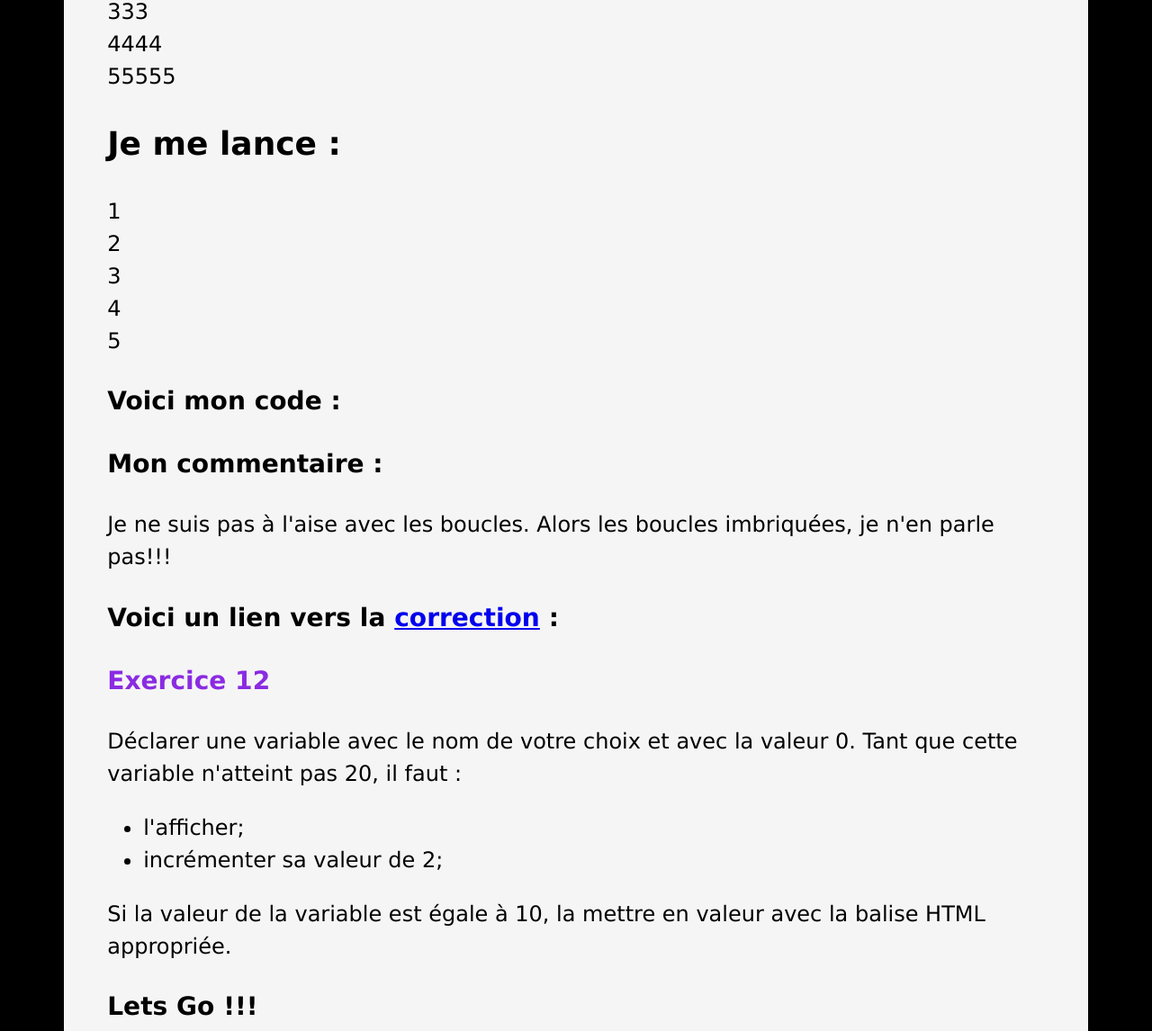
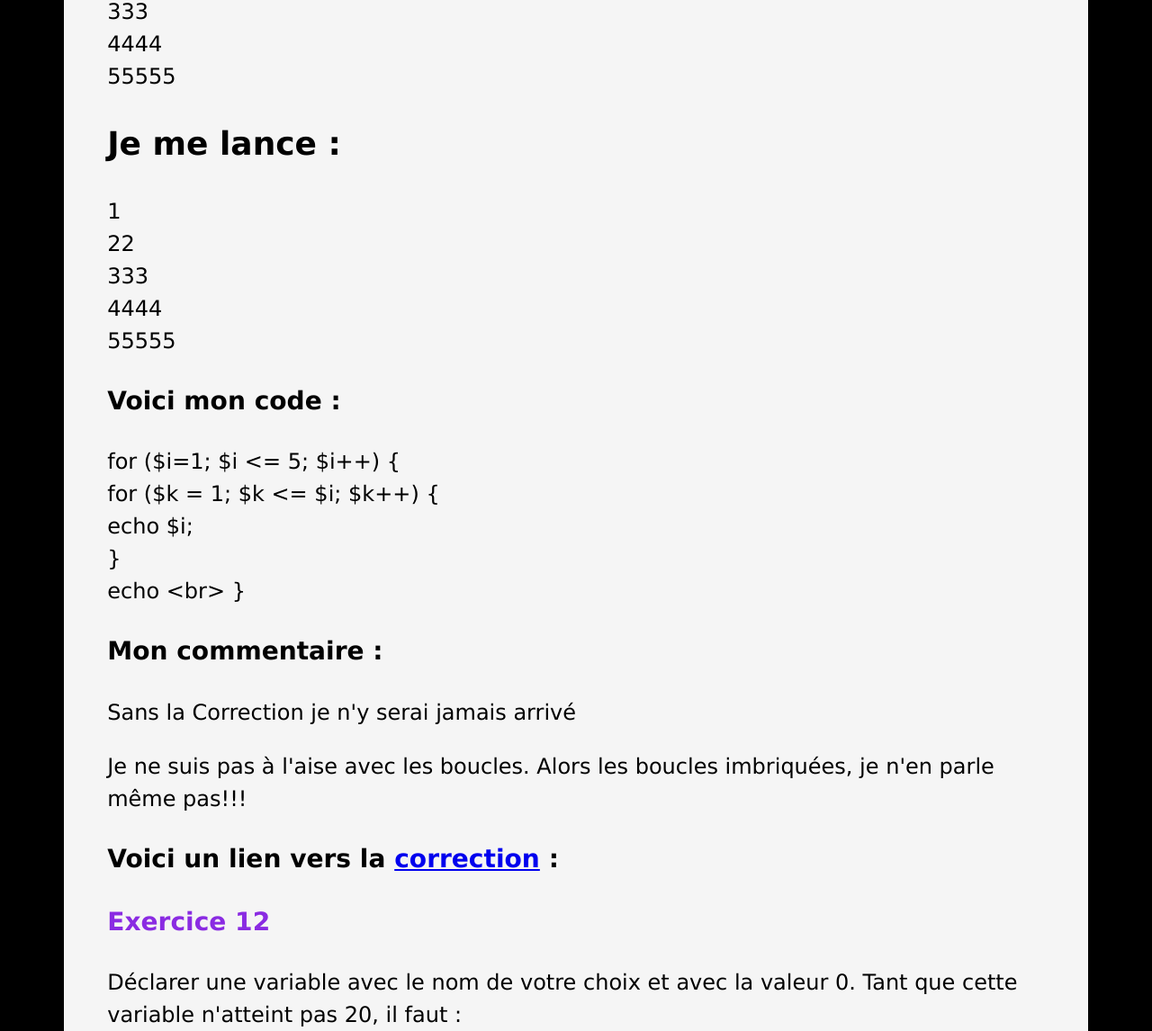
Before and after one commit to akkabb/DailyCoding, a PHP site: page /practice.php in a window 1280 px wide. Shown: the part 4070-5216 px from the top of the page at 90% size. Run offline with PHP 8.4, Linux system fonts and the light colour scheme.

Commit message:
last exercice done

```diff
--- a/Day19/practice.php
+++ b/Day19/practice.php
@@ -102,21 +102,26 @@
                 <span class="pre">
                     <?php
                        for ($i=1; $i <= 5; $i++) {
-
-                        for ($k = 1; $k <= 1; $k++) {
+                        for ($k = 1; $k <= $i; $k++) {
                             echo $i;
-                            echo '<br>';
                         }
+                        echo '<br>';
                        }
                     ?>
                 </span>
                 <h3>Voici mon code : </h3>
                 <p>
-
+                    for ($i=1; $i <= 5; $i++) {  <br>
+                        for ($k = 1; $k <= $i; $k++) { <br>
+                            echo $i; <br>
+                        } <br>
+                        echo &ltbr&gt;
+                       }
                 </p>
                 <div class="comment">
                     <h3 class="comment_title">Mon commentaire :</h3>
-                    <p>Je ne suis pas à l'aise avec les boucles. Alors les boucles imbriquées, je n'en parle pas!!!</p>
+                    <p>Sans la Correction je n'y serai jamais arrivé</p>
+                    <p>Je ne suis pas à l'aise avec les boucles. Alors les boucles imbriquées, je n'en parle même pas!!!</p>
                 </div>
             </div>
             <div class="correction">
```
